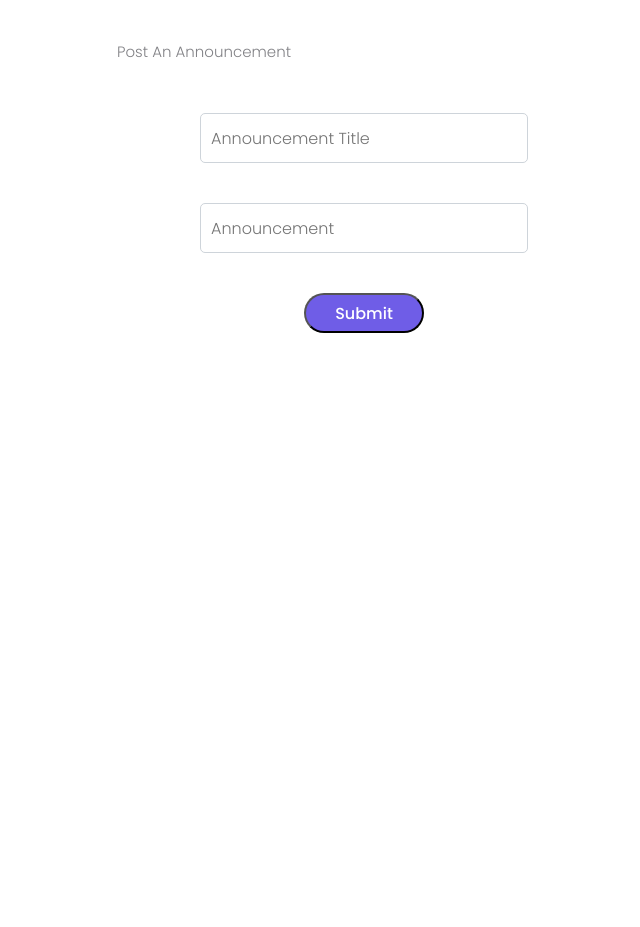
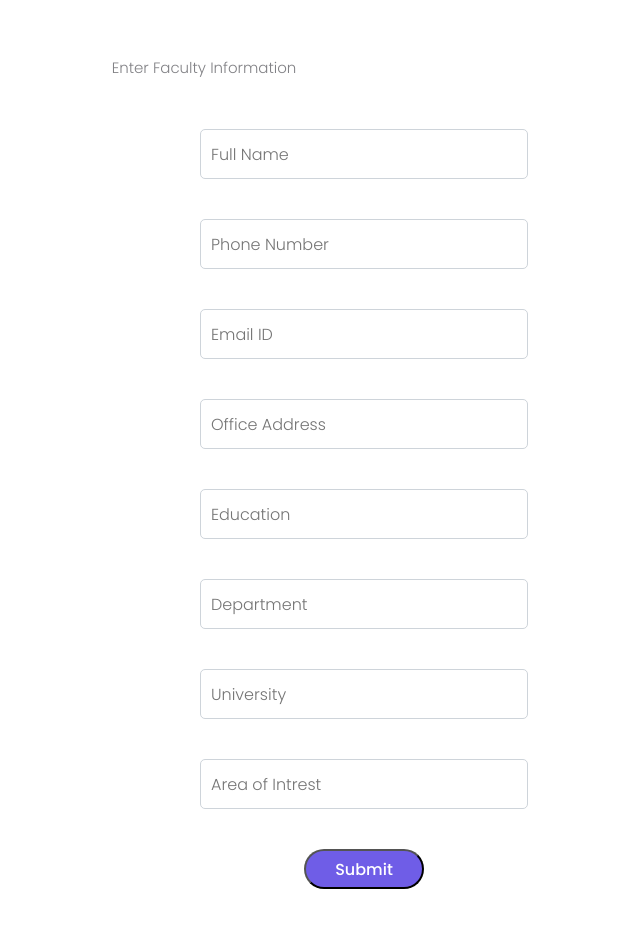
Before and after one commit to shahzaib-shafiq/SSNA-Admin, a React (Create React App) app: page / in a window 1280 px wide. Shown: the part 209-1136 px from the top of the page, without its empty margins (276-916 px from the left). Before the commit the page ends 800 px from the top, so only its background shows below. Built offline with nearby package versions, Linux system fonts and the light colour scheme.

Commit message:
Added New Fields in  The Form

```diff
--- a/src/App.js
+++ b/src/App.js
@@ -2,11 +2,17 @@ import logo from './logo.svg';
 import './App.css';
 import FacultyInfo from './Components/FacultyInfo'
 import Announcements from './Components/Announcements'
+import Registration from './Components/Registration';
+
 function App() {
   return (
     <div className="App">
-{/* <FacultyInfo/> */}
-    <Announcements/>
+  /<FacultyInfo/>
+    {/* <Announcements/> */}
+
+    {/* <Registration/> */}
+
+
     </div>
   );
 }
--- a/src/Components/FacultyInfo.js
+++ b/src/Components/FacultyInfo.js
@@ -2,13 +2,16 @@ import React, { useState } from "react";
 
 const FacultyInfo = () => {
   const [userData, setUserData] = useState({
-    firstName: "",
-    lastName: "",
+    Name: "",
     phone: "",
     email: "",
     address: "",
     Education: "",
-    Department:"",
+    University:"",
+    Department: "",
+    areaOfIntrest:"",
+    id:"",
+
   });
 
   let name, value;
@@ -22,9 +25,9 @@ const FacultyInfo = () => {
   // connect with firebase
   const submitData = async (event) => {
     event.preventDefault();
-    const { firstName, lastName, phone, email, address, Education,Department } = userData;
+    const {Name, phone, email, address, Education, Department ,University,areaOfIntrest} = userData;
 
-    if (firstName && lastName && phone && email && address && Education && Department) {
+    if (Name&& phone && email && address && Education && Department&&University&&areaOfIntrest) {
       const res = fetch(
         "https://ssna-admin-default-rtdb.firebaseio.com/FacultyDataBase.json",
         {
@@ -33,26 +36,28 @@ const FacultyInfo = () => {
             "Content-Type": "application/json",
           },
           body: JSON.stringify({
-            firstName,
-            lastName,
+            Name,
             phone,
             email,
             address,
             Education,
-            Department
+            Department,
+            University,
+            areaOfIntrest
           }),
         }
       );
 
       if (res) {
         setUserData({
-          firstName: "",
-          lastName: "",
+          Name: "",
           phone: "",
           email: "",
           address: "",
           Education: "",
-          Department:"",
+          Department: "",
+          University:"",
+          areaOfIntrest:""
         });
         alert("Data Stored");
       } else {
@@ -72,7 +77,7 @@ const FacultyInfo = () => {
               <div className="row">
                 <div className="contact-leftside col-12 col-lg-5">
                   <h1 className="main-heading fw-bold">
-                  Welcome   <br /> Admin
+                    Welcome   <br /> Admin
                   </h1>
 
                   <p className="main-hero-para">
@@ -80,38 +85,35 @@ const FacultyInfo = () => {
                     <br></br>
                     Enter Faculty Information
                   </p>
-                   <figure>
-                    <img
+                  <figure>
+                    {/* <img
                        src="./images/SSNALogo.png"
                       alt="SSNA logo"
                       className="img-fluid"
-                    />
+                    />  */}
                   </figure>
                 </div>
 
                 {/* right side contact form  */}
                 <div className="contact-rightside col-12 col-lg-7">
                   <form method="POST">
+
+
+                    {/* img
+                 id
+                    */}
+
+
                     <div className="row">
+
                       <div className="col-12 col-lg-6 contact-input-feild">
                         <input
                           type="text"
-                          name="firstName"
+                          name="Name"
                           id=""
                           className="form-control"
-                          placeholder="First Name"
-                          value={userData.firstName}
-                          onChange={postUserData}
-                        />
-                      </div>
-                      <div className="col-12 col-lg-6 contact-input-feild">
-                        <input
-                          type="text"
-                          name="lastName"
-                          id=""
-                          className="form-control"
-                          placeholder="Last Name"
-                          value={userData.lastName}
+                          placeholder="Full Name"
+                          value={userData.Name}
                           onChange={postUserData}
                         />
                       </div>
@@ -170,6 +172,7 @@ const FacultyInfo = () => {
 
 
                     <div className="row">
+
                       <div className="col-12 contact-input-feild">
                         <input
                           type="text"
@@ -180,6 +183,43 @@ const FacultyInfo = () => {
                           value={userData.Department}
                           onChange={postUserData}
                         />
+                      </div>
+                    </div>
+
+
+                    {/* New Daata */}
+                    <div className="row">
+
+                      <div className="col-12 contact-input-feild">
+                        <input
+                          type="text"
+                          name="University"
+                          id=""
+                          className="form-control"
+                          placeholder="University"
+                          value={userData.University}
+                          onChange={postUserData}
+                        />
+
+
+                      </div>
+                    </div>
+
+
+                    <div className="row">
+
+                      <div className="col-12 contact-input-feild">
+                        <input
+                          type="text"
+                          name="areaOfIntrest"
+                          id=""
+                          className="form-control"
+                          placeholder="Area of Intrest"
+                          value={userData.Area_of_Intrest}
+                          onChange={postUserData}
+                        />
+
+
                       </div>
                     </div>
 
--- a/src/index.css
+++ b/src/index.css
@@ -538,6 +538,10 @@ footer .main-hero-para {
   border-color: #189cf0;
   color: #189cf0;
 }
+/* Adjust the width of Dropdown */
+.wider-dropdown {
+  width: 200px;
+}
 
 @media only screen and (max-width: 480px) {
   .notfound .notfound-404 h1 {
```
